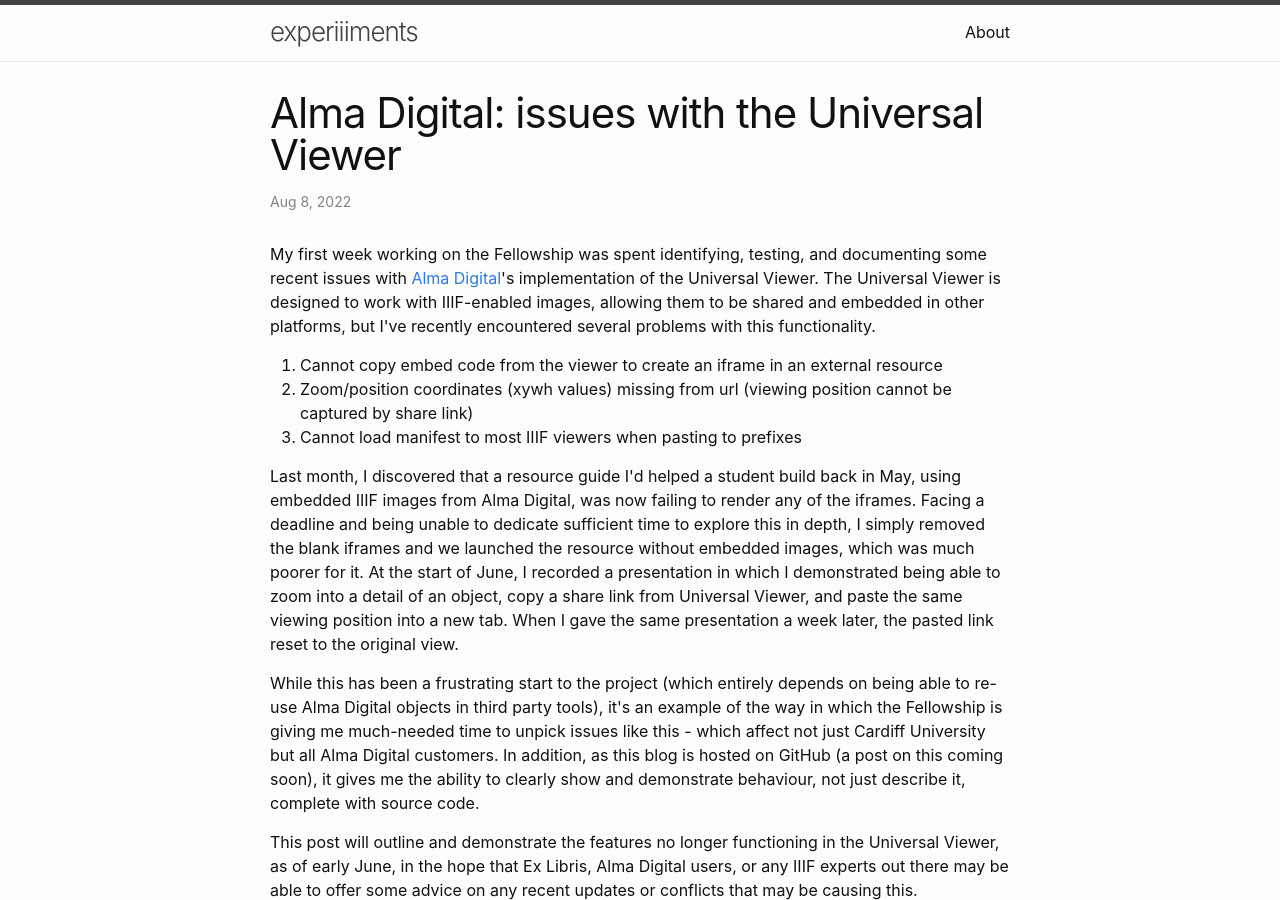
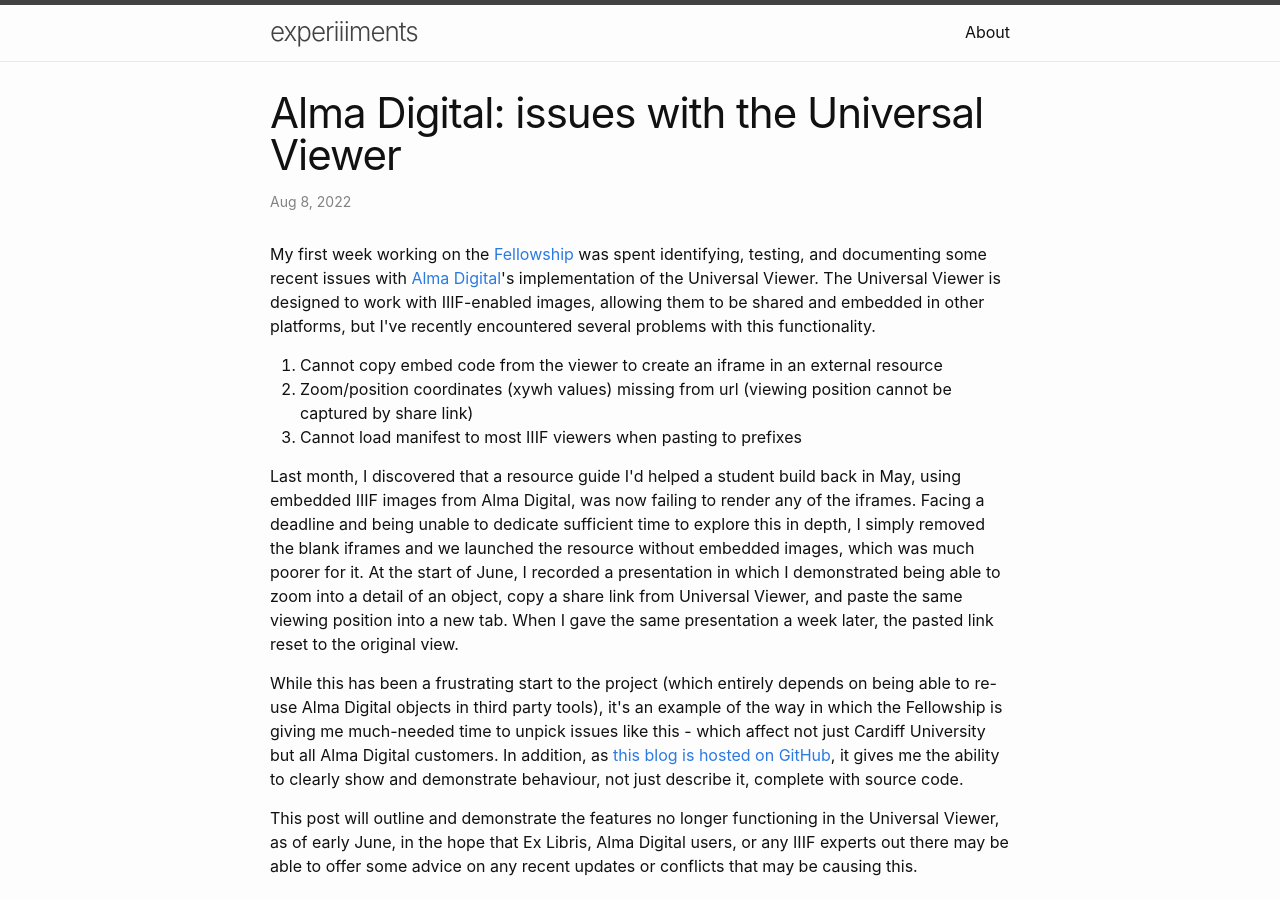
Before and after one commit to aeh0/experiiiments, a Jekyll site: the page built from _posts/2022-08-08-universal-viewer.html, in a window 1280 px wide and 900 px high. Built offline with Jekyll 4.4.1, drawn with Linux system fonts in a browser that asks for light colours.

Commit message:
Update post

```diff
--- a/_posts/2022-08-08-universal-viewer.html
+++ b/_posts/2022-08-08-universal-viewer.html
@@ -3,14 +3,14 @@ layout: post
 title: "Alma Digital: issues with the Universal Viewer"
 date: 2022-08-08
 ---
-<p>My first week working on the Fellowship was spent identifying, testing, and documenting some recent issues with <a href="https://librarysearch.cardiff.ac.uk/discovery/collectionDiscovery?vid=44WHELF_CAR:44WHELF_CAR_VU1">Alma Digital</a>'s implementation of the Universal Viewer. The Universal Viewer is designed to work with IIIF-enabled images, allowing them to be shared and embedded in other platforms, but I've recently encountered several problems with this functionality.</p>
+<p>My first week working on the <a href="https://aeh0.github.io/experiiiments/about">Fellowship</a> was spent identifying, testing, and documenting some recent issues with <a href="https://librarysearch.cardiff.ac.uk/discovery/collectionDiscovery?vid=44WHELF_CAR:44WHELF_CAR_VU1">Alma Digital</a>'s implementation of the Universal Viewer. The Universal Viewer is designed to work with IIIF-enabled images, allowing them to be shared and embedded in other platforms, but I've recently encountered several problems with this functionality.</p>
 </p>
 <ol><li>Cannot copy embed code from the viewer to create an iframe in an external resource</li>
 <li>Zoom/position coordinates (xywh values) missing from url (viewing position cannot be captured by share link)</li>
 <li>Cannot load manifest to most IIIF viewers when pasting to prefixes</li></ol>
 <!--more-->
 <p>Last month, I discovered that a resource guide I'd helped a student build back in May, using embedded IIIF images from Alma Digital, was now failing to render any of the iframes. Facing a deadline and being unable to dedicate sufficient time to explore this in depth, I simply removed the blank iframes and we launched the resource without embedded images, which was much poorer for it. At the start of June, I recorded a presentation in which I demonstrated being able to zoom into a detail of an object, copy a share link from Universal Viewer, and paste the same viewing position into a new tab. When I gave the same presentation a week later, the pasted link reset to the original view.</p>
-<p>While this has been a frustrating start to the project (which entirely depends on being able to re-use Alma Digital objects in third party tools), it's an example of the way in which the Fellowship is giving me much-needed time to unpick issues like this - which affect not just Cardiff University but all Alma Digital customers. In addition, as this blog is hosted on GitHub (a post on this coming soon), it gives me the ability to clearly show and demonstrate behaviour, not just describe it, complete with source code.</p>
+<p>While this has been a frustrating start to the project (which entirely depends on being able to re-use Alma Digital objects in third party tools), it's an example of the way in which the Fellowship is giving me much-needed time to unpick issues like this - which affect not just Cardiff University but all Alma Digital customers. In addition, as <a href="https://aeh0.github.io/experiiiments/2022/08/04/blogging-without-wordpress.html">this blog is hosted on GitHub</a>, it gives me the ability to clearly show and demonstrate behaviour, not just describe it, complete with source code.</p>
 <p>This post will outline and demonstrate the features no longer functioning in the Universal Viewer, as of early June, in the hope that Ex Libris, Alma Digital users, or any IIIF experts out there may be able to offer some advice on any recent updates or conflicts that may be causing this.
 
 <h3><p>1. Cannot copy embed code from <a href="https://librarysearch.cardiff.ac.uk/view/UniversalViewer/44WHELF_CAR/12206137520002420?iiifVersion=2&updateStatistics=false">the viewer</a> to create an iframe in an external resource. Examples below:</p></h3>
```
